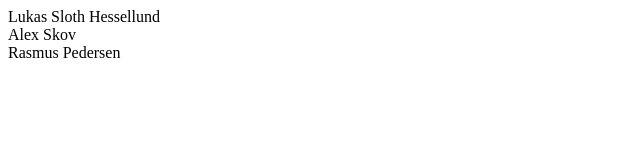
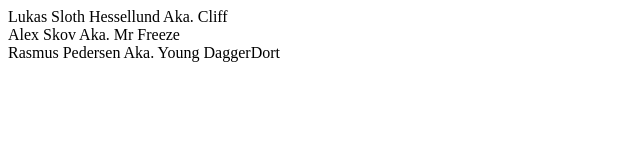
Before and after one commit to lukassloth/Group-the-whop, a plain HTML site: page div.html in a window 1280 px wide. Shown: the whole page, without its empty margins (0-640 px from the left). Drawn offline with Linux system fonts and the light colour scheme.

Commit message:
Godkend tak

```diff
--- a/div.html
+++ b/div.html
@@ -8,12 +8,15 @@
 <body>
     <div id="0">
         Lukas Sloth Hessellund
+        Aka. Cliff
     </div>
     <div id="1">
         Alex Skov
+        Aka. Mr Freeze
     </div>
     <div id="2">
         Rasmus Pedersen
+        Aka. Young DaggerDort
     </div>
 </body>
 </html>
```
